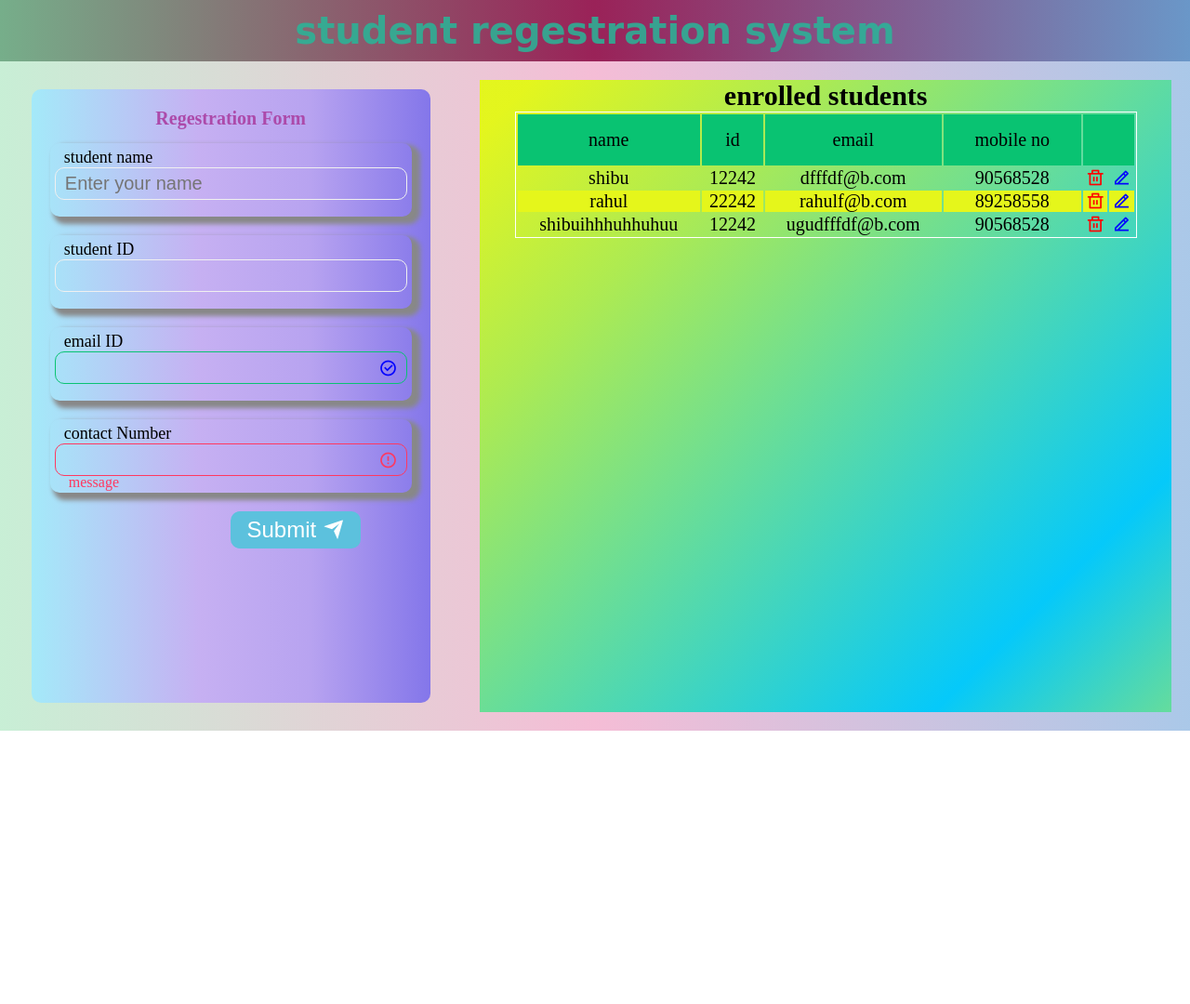
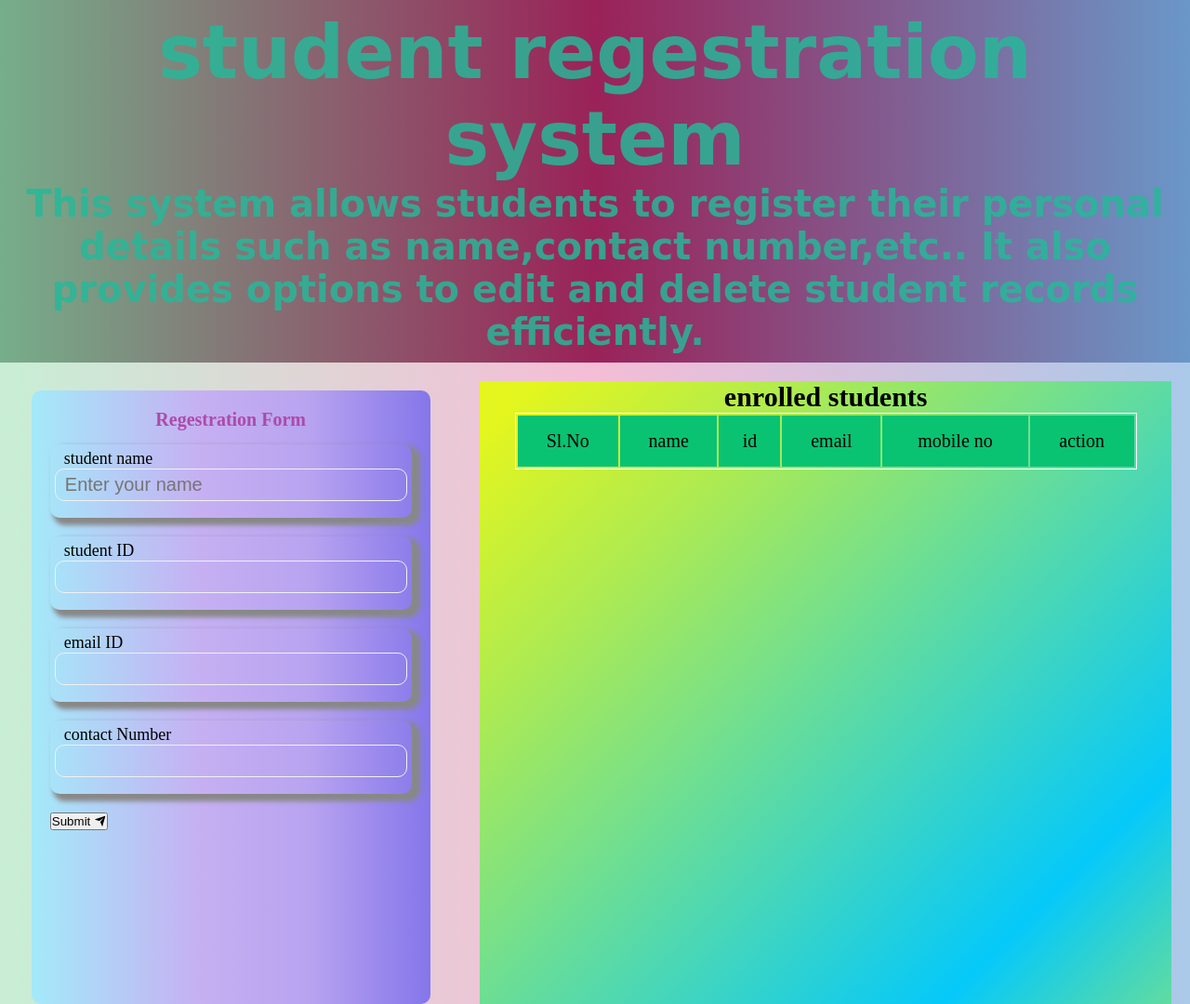
Before and after one commit to shibsankarBera/studentRegSystem, a plain HTML site: page index.html in a window 1280 px wide. Shown: the top 1080 px of the page at 93% size. Before the commit the page ends 800 px from the top, so only its background shows below. Drawn offline with nearby package versions, Linux system fonts and the light colour scheme.

Commit message:
add some meta tags & description on header

```diff
--- a/index.html
+++ b/index.html
@@ -3,6 +3,9 @@
   <head>
     <meta charset="UTF-8" />
     <meta name="viewport" content="width=device-width, initial-scale=1.0" />
+    <meta name="description" content="A student registration system to add, edit, and delete student records.">
+    <meta name="shibsankar bera" content="Student Registration System">
+
     <title>student regestration system</title>
     <link
       rel="stylesheet"
@@ -14,7 +17,12 @@
     <link rel="stylesheet" href="index.css" />
   </head>
   <body>
-    <header class="heading">student regestration system</header>
+    <header class="heading"><h1>student regestration system</h1>
+      <p>
+        This system allows students to register their personal details such as
+        name,contact number,etc.. It also provides options to
+        edit and delete student records efficiently.
+    </p></header>
     <main class="main">
       <section class="form-section">
         <form action="/" id="form">
@@ -38,87 +46,47 @@
             <i class="ri-error-warning-line"></i>
             <small class="small">message</small>
           </div>
-          <div class="input-control success">
+          <div class="input-control ">
             <label for="stEmail">email ID</label>
             <input type="text" id="stEmail" />
             <i class="ri-checkbox-circle-line"></i>
             <i class="ri-error-warning-line"></i>
             <small class="small">message</small>
           </div>
-          <div class="input-control error">
+          <div class="input-control ">
             <label for="stContact">contact Number</label>
             <input type="number" id="stContact" />
             <i class="ri-checkbox-circle-line"></i>
             <i class="ri-error-warning-line"></i>
             <small class="small">message</small>
           </div>
-          <button type="button" id="submibutton">
+          <button type="button" id="submitbutton">
             Submit <i class="ri-send-plane-fill"></i>
           </button>
         </form>
       </section>
       <section class="display-section">
         <h1>enrolled students</h1>
-        <div class="container">
-          <table>
+        <div class="container"  id="box">
+          <table id="tabl">
             <thead>
               <tr>
+                <td>Sl.No</td>
                 <td>name</td>
                 <td>id</td>
                 <td>email</td>
                 <td>mobile no</td>
-                <td colspan="2"></td>
+                <td colspan="2">action</td>
               </tr>
             </thead>
-            <tbody>
-              <tr class="input-row">
-                <td>shibu</td>
-                <td>12242</td>
-                <td>dfffdf@b.com</td>
-                <td>90568528</td>
-                <td>
-                  <button class="delete">
-                    <i class="ri-delete-bin-line"></i>
-                  </button>
-                </td>
-                <td>
-                  <button class="edit"><i class="ri-edit-2-line"></i></button>
-                </td>
-              </tr>
-              <tr class="input-row">
-                <td>rahul</td>
-                <td>22242</td>
-                <td>rahulf@b.com</td>
-                <td>89258558</td>
-                <td>
-                  <button class="delete">
-                    <i class="ri-delete-bin-line"></i>
-                  </button>
-                </td>
-                <td>
-                  <button class="edit"><i class="ri-edit-2-line"></i></button>
-                </td>
-              </tr>
-              <tr class="input-row">
-                <td>shibuihhhuhhuhuu</td>
-                <td>12242</td>
-                <td>ugudfffdf@b.com</td>
-                <td>90568528</td>
-                <td>
-                  <button class="delete">
-                    <i class="ri-delete-bin-line"></i>
-                  </button>
-                </td>
-                <td>
-                  <button class="edit"><i class="ri-edit-2-line"></i></button>
-                </td>
-              </tr>
+           <tbody id="display-items">
+
             </tbody>
           </table>
         </div>
       </section>
     </main>
 
-    <!-- <script src="./regform.js"></script> -->
+    <script src="index.js"></script>
   </body>
 </html>
```
